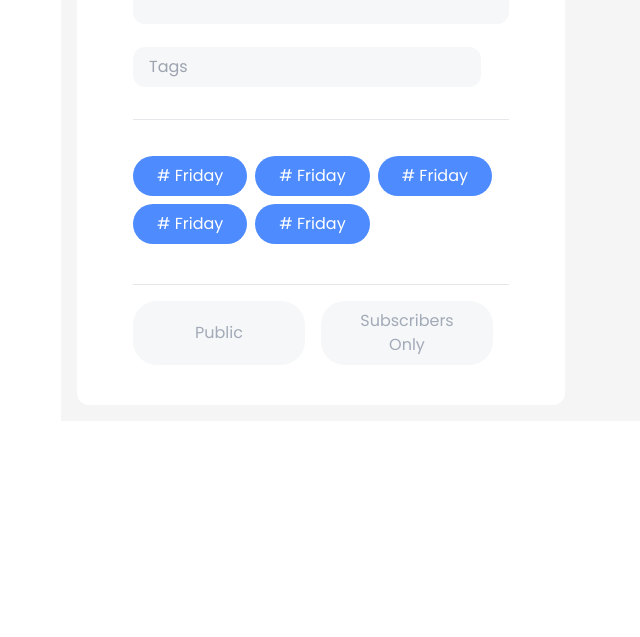
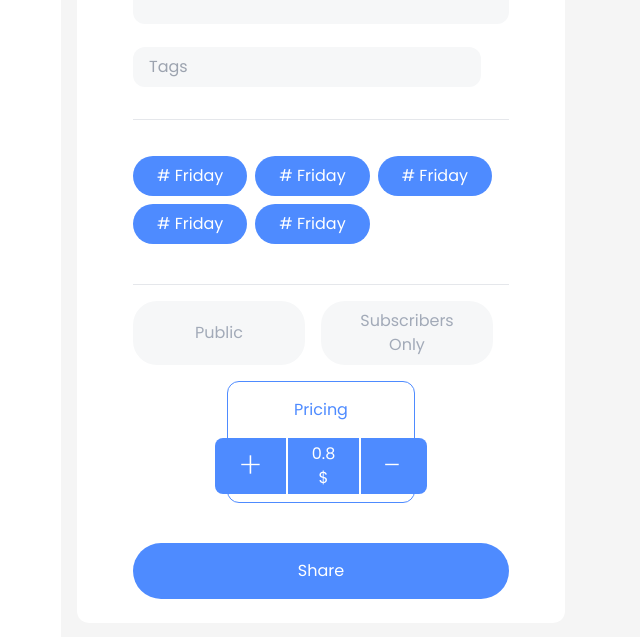
Before and after one commit to iremumut/Olta, a React (Create React App) app in the folder client/: page /posts/new in a window 1280 px wide. Shown: the part 650-1287 px from the top of the page, without its empty margins (211-851 px from the left). Before the commit the page ends 1071 px from the top, so only its background shows below. Built offline with nearby package versions, Linux system fonts and the light colour scheme; sample sign-in values are in the browser's storage.

Commit message:
finished new post form

```diff
--- a/client/src/pages/NewPost.js
+++ b/client/src/pages/NewPost.js
@@ -84,6 +84,30 @@ const NewPost = () => {
               Subscribers Only
             </button>
           </div>
+
+          <div className="flex flex-row justify-center my-2">
+            <div className="border border-[#4E8BFF] flex flex-col w-1/2 items-center p-2 rounded-xl ">
+              <div className="text-[#4E8BFF] pb-4 pt-2">Pricing</div>
+              <div className=" flex flex-row justify-center w-4/5">
+                <button className="bg-[#4E8BFF] px-6 py-1 text-white rounded-l-lg text-4xl font-extralight">
+                  +
+                </button>
+                <div className="p-1 px-6 items-center flex flex-col bg-[#4E8BFF] text-white border-x-2 border-white ">
+                  <div>0.8</div>
+                  <div>$</div>
+                </div>
+                <button className="bg-[#4E8BFF] px-6 py-1 text-white rounded-r-lg text-4xl font-extralight">
+                  -
+                </button>
+              </div>
+            </div>
+          </div>
+
+          <div className="flex flex-row justify-center mt-10 yb-6">
+            <button className="bg-[#4E8BFF] text-white rounded-full px-8 py-4 w-full hover:bg-[#4E8BFF]/70">
+              Share
+            </button>
+          </div>
         </div>
       </div>
     </>
```
